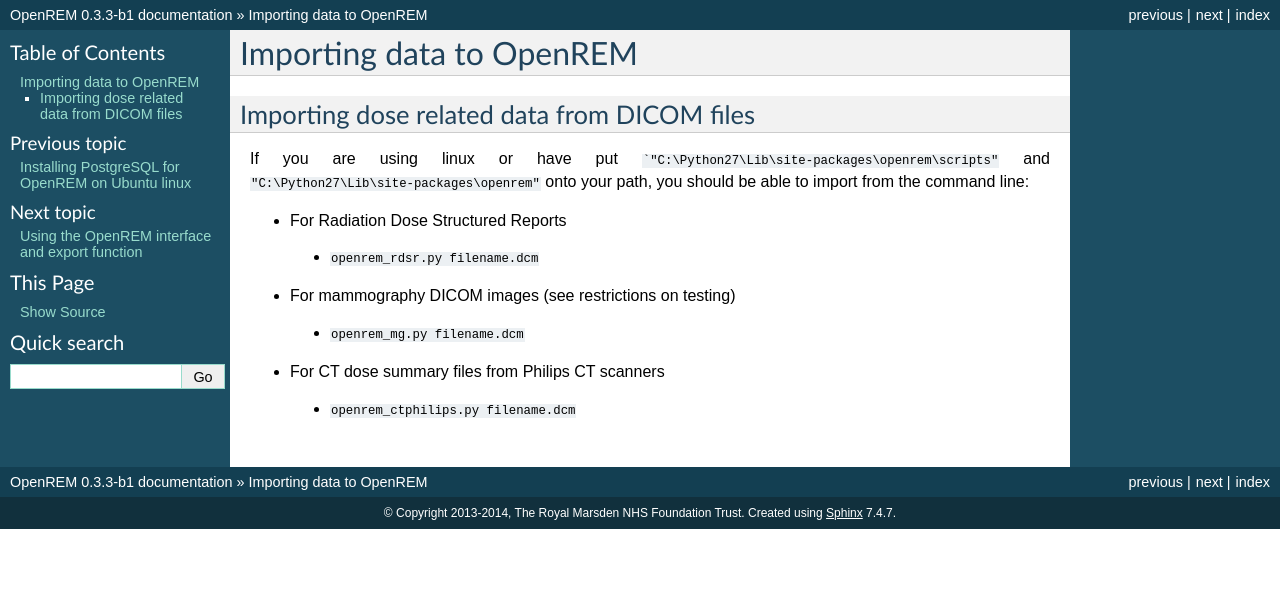
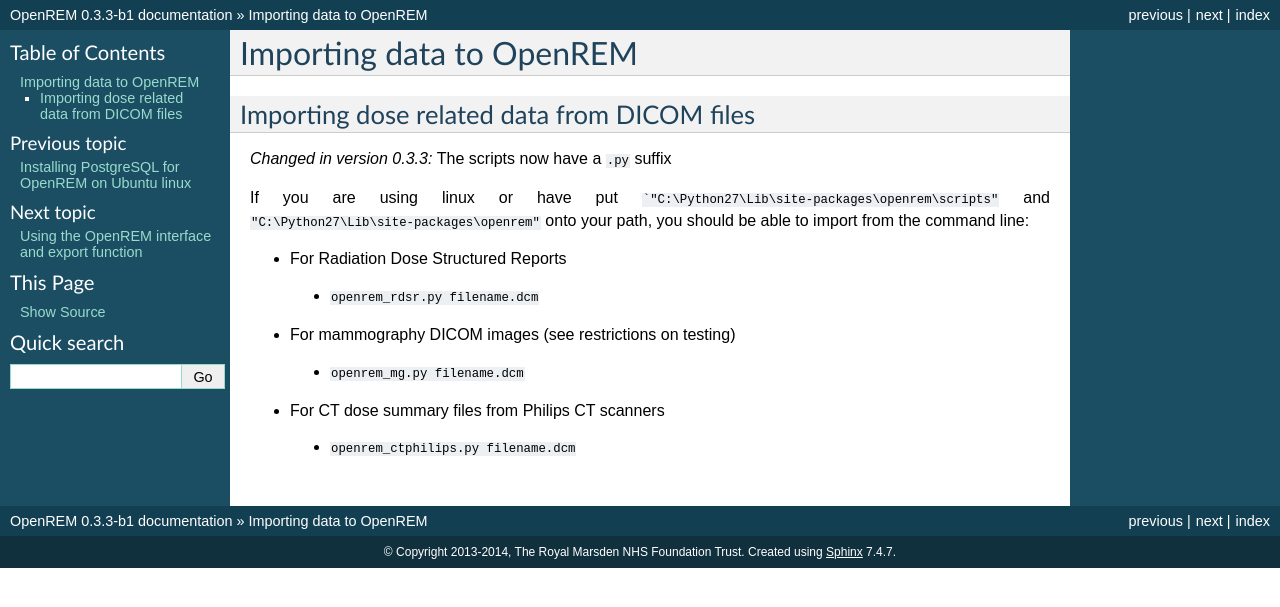
Before and after one commit to ckswilliams/modOpenREM, a Sphinx documentation site: the page built from docs/import.rst, in a window 1280 px wide. Shown: the top 607 px of the page. Built offline with Sphinx 7.4.7, drawn with Linux system fonts in a browser that asks for light colours.

Commit message:
Added versionchanged information for the .py suffix plus a docs rebuild

````diff
--- a/docs/import.rst
+++ b/docs/import.rst
@@ -4,6 +4,10 @@
 
 Importing dose related data from DICOM files
 ============================================
+
+
+..  versionchanged:: 0.3.3
+    The scripts now have a ``.py`` suffix
 
 If you are using linux or have put ```"C:\Python27\Lib\site-packages\openrem\scripts"`` and
 ``"C:\Python27\Lib\site-packages\openrem"`` onto your path, you should be able to import from the command line:
````
Also changed, not shown: 6 other files.
